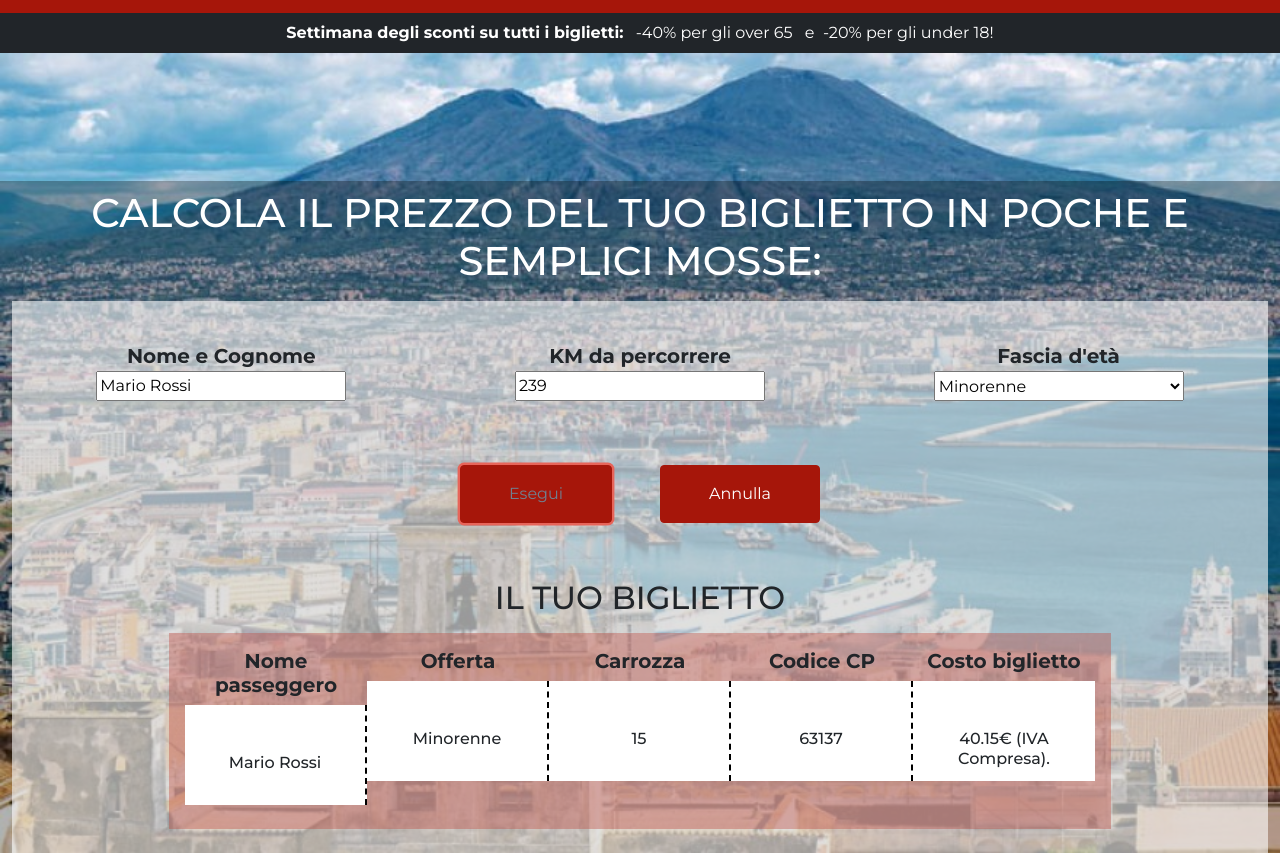
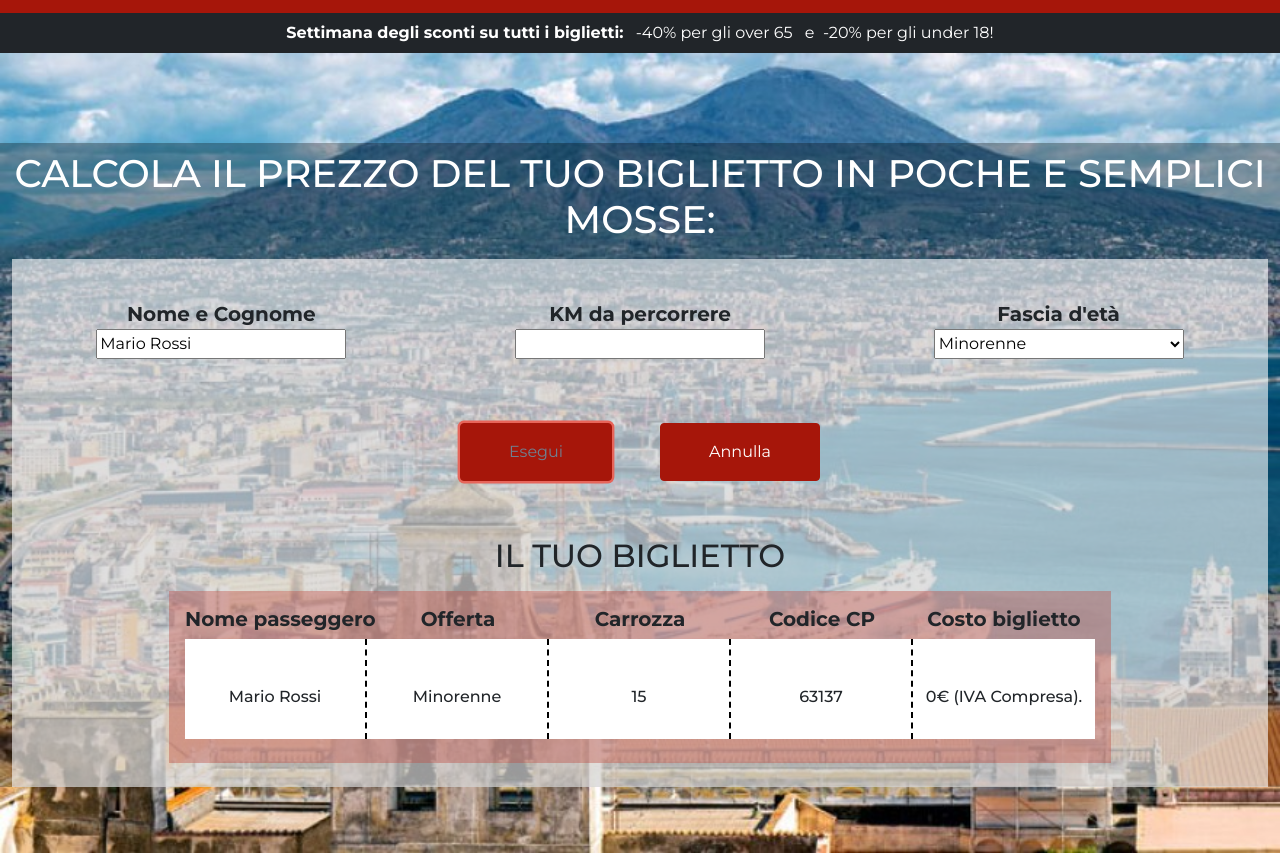
Before and after one commit to simoneluca00/js-biglietto-treno-form, a plain HTML site: page index.html in a window 1280 px wide. Both pictures are taken after a click on the button "Esegui". Shown: the part 94-947 px from the top of the page. Drawn offline with nearby package versions, Linux system fonts and the light colour scheme.

Commit message:
correzione

```diff
--- a/asset/css/style.css
+++ b/asset/css/style.css
@@ -26,7 +26,11 @@ nav,
 /* INPUT CHE L'UTENTE DEVE COMPILARE */
 .calculator_price {
     background-color: rgba(0, 0, 0, 0.3);
-    margin-top: 10%;
+    margin-top: 7%;
+}
+
+.calculator_price h1 {
+    font-size: 2.4em;
 }
 
 .sz_cont_input {
@@ -57,7 +61,6 @@ select#age-range {
 
 /* SEZIONE CHE CONTIENE LE INFO DEL PREZZO CALCOLATO */
 .sz_info_price {
-    /* background-color: rgba(112, 161, 235, 0.6); */
     background-color: rgba(190, 77, 67, 0.4);
 }
 
--- a/asset/js/main.js
+++ b/asset/js/main.js
@@ -4,32 +4,38 @@
 let nomePasseggero = document.getElementById("sz_input_name");
 
     // 1.2)km da fare
-let chilometriPasseggero = document.getElementById("sz_input_km");
-chilometriPasseggero = Number(chilometriPasseggero.value);
+let km = Number(document.getElementById("sz_input_km").value);
+console.log(typeof km);
+
 
         // 1.2.1) MOLTIPLICAZIONE PER IL CALCOLO DEL PREZZO BASATO SUI km
 let tassa = 0.21;
-let prezzoStandard = tassa * chilometriPasseggero;
-let prezzoStandard2 = Number(prezzoStandard.toFixed(2));
+
+let prezzoStandard = tassa * km;
+prezzoStandard = Number(prezzoStandard.toFixed(2));
+console.log(typeof prezzoStandard);
 
     // 1.3)età del passeggero
 let etaPasseggero = document.getElementById("age-range");
 
         // 1.3.1) CALCOLO DEL PREZZO PER I MINORENNI (sconto del 20%)
 let prezzoMinorenni = (prezzoStandard * 0.8);
-let prezzoMinorenni2 = Number(prezzoMinorenni.toFixed(2));
+prezzoMinorenni = Number(prezzoMinorenni.toFixed(2));
 
         // 1.3.2) CALCOLO DEL PREZZO PER GLI OVER 65 (sconto del 40%)
 let prezzoAnziani = (prezzoStandard * 0.6);
-let prezzoAnziani2 = Number(prezzoAnziani.toFixed(2));
-console.log(chilometriPasseggero);
+prezzoAnziani = Number(prezzoAnziani.toFixed(2));
+
     // 1.4)definire i bottoni
 let buttonRun = document.getElementById("sz_btn_run");
 let buttonCancel = document.getElementById("sz_btn_cancel");
 
-    // 1.5)funzione al click del bottone "Esegui"
+    //1.5) definire campo del prezzo finale
+let prezzoFinale =document.getElementById("sz_price_pass");
+
+    // 1.6)funzione al click del bottone "Esegui"
 buttonRun.addEventListener("click",
-    function() {
+    function () {
         // far comparire la sezione con tutte le indicazioni del biglietto
         var ticketCompleto = document.getElementById("sz_ticket");
         ticketCompleto.classList.remove("d-none");
@@ -40,15 +46,15 @@ buttonRun.addEventListener("click",
 
         // condizione per il calcolo del prezzo
         if ( etaPasseggero.value == "Minorenne" ) {
-            document.getElementById("sz_price_pass").innerHTML = `${prezzoMinorenni2}€ (IVA Compresa).`;
+           prezzoFinale.innerHTML = `${prezzoMinorenni}€ (IVA Compresa).`;
         }
 
         else if ( etaPasseggero.value == "Over65" ) {
-            document.getElementById("sz_price_pass").innerHTML = `${prezzoAnziani2}€ (IVA Compresa).`;
+           prezzoFinale.innerHTML = `${prezzoAnziani}€ (IVA Compresa).`;
         }
 
         else {
-            document.getElementById("sz_price_pass").innerHTML = `${prezzoStandard2}€ (IVA Compresa).`;
+           prezzoFinale.innerHTML = `${prezzoStandard}€ (IVA Compresa).`;
         }
 
         // generatore di numeri casuali (carrozza)
@@ -65,7 +71,7 @@ buttonRun.addEventListener("click",
 
 )
 
-        // 1.6)funzione al click del bottone "Annulla"
+        // 1.7)funzione al click del bottone "Annulla"
 buttonCancel.addEventListener("click",
     function() {
             // far scomparire la sezione con tutte le indicazioni del biglietto
--- a/index.html
+++ b/index.html
@@ -50,8 +50,8 @@
                   Destinazioni
                 </a>
                 <ul class="dropdown-menu" aria-labelledby="navbarDropdownMenuLink">
+                  <li><a class="dropdown-item" href="#">Nuove tratte</a></li>
                   <li><a class="dropdown-item" href="#">Le più gettonate</a></li>
-                  <li><a class="dropdown-item" href="#">Nuove tratte</a></li>
                 </ul>
               </li>
 
@@ -60,9 +60,9 @@
                   Italo GO
                 </a>
                 <ul class="dropdown-menu" aria-labelledby="navbarDropdownMenuLink">
-                  <li><a class="dropdown-item" href="#">Prenota il tuo hotel</a></li>
+                  <li><a class="dropdown-item" href="#">Assicurazione viaggio</a></li>
+                  <li><a class="dropdown-item" href="#">Prenota hotel</a></li>
                   <li><a class="dropdown-item" href="#">Noleggia auto</a></li>
-                  <li><a class="dropdown-item" href="#">Assicurazione viaggio</a></li>
                 </ul>
               </li>
             </ul>
@@ -91,7 +91,7 @@
                                 </div>
                                 <div class="sz-i-number d-flex flex-column text-center my-3">
                                     <label class="fs-5 fw-bold">KM da percorrere</label>
-                                    <input type="number" id="sz_input_km" name="sz_input_km" min="1" step="any" value="239" required>
+                                    <input type="number" name="sz_input_km" id="sz_input_km" min="1" value="">
                                 </div>
                                 <div class="sz-i-select d-flex flex-column text-center my-3">
                                     <label class="fs-5 fw-bold">Fascia d'età</label>
@@ -111,9 +111,9 @@
                             <div id="sz_ticket" class="mt-5 d-none">
                                 <h2 class="text-center text-uppercase p-2">Il tuo biglietto</h2>
                                 <div>
-                                    <div class="sz_info_price d-flex justify-content-between w-75 p-3 m-auto">
+                                    <div class="sz_info_price d-flex w-75 p-3 m-auto">
                                         <div class="flex-column">
-                                            <h5 class="fw-bold text-center">Nome passeggero</h5>
+                                            <h5 class="fw-bold text-center text-nowrap">Nome passeggero</h5>
                                             <h6 id="sz_name_pass" class="border-end pt-5"></h6>
                                         </div>
                                         <div class="flex-column">
@@ -129,7 +129,7 @@
                                             <h6 id="sz_pin_pass" class="border-end pt-5"></h6>
                                         </div>
                                         <div class="flex-column">
-                                            <h5 class="fw-bold text-center">Costo biglietto</h5>
+                                            <h5 class="fw-bold text-center text-nowrap">Costo biglietto</h5>
                                             <h6 id="sz_price_pass" class="pt-5"></h6>
                                         </div>
                                     </div>
```
Lines whose indentation alone changed are shown as unchanged.
